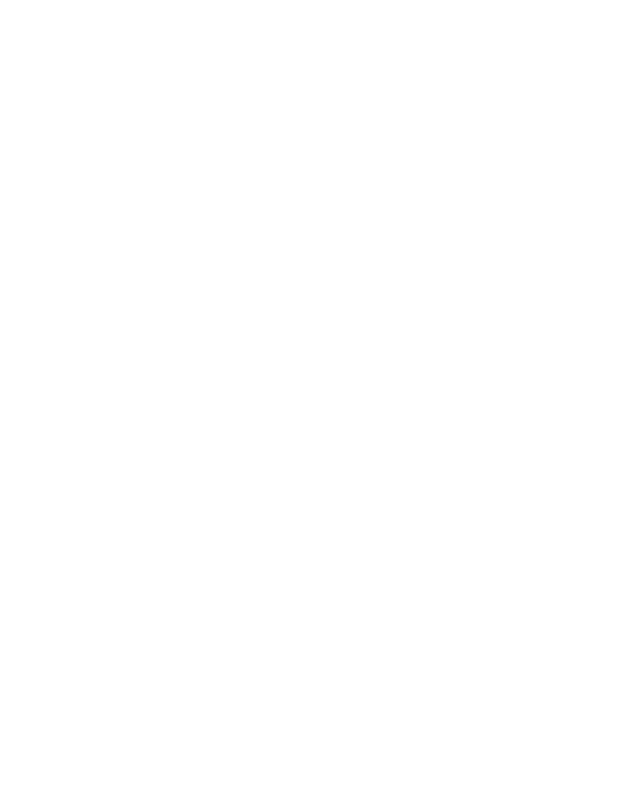
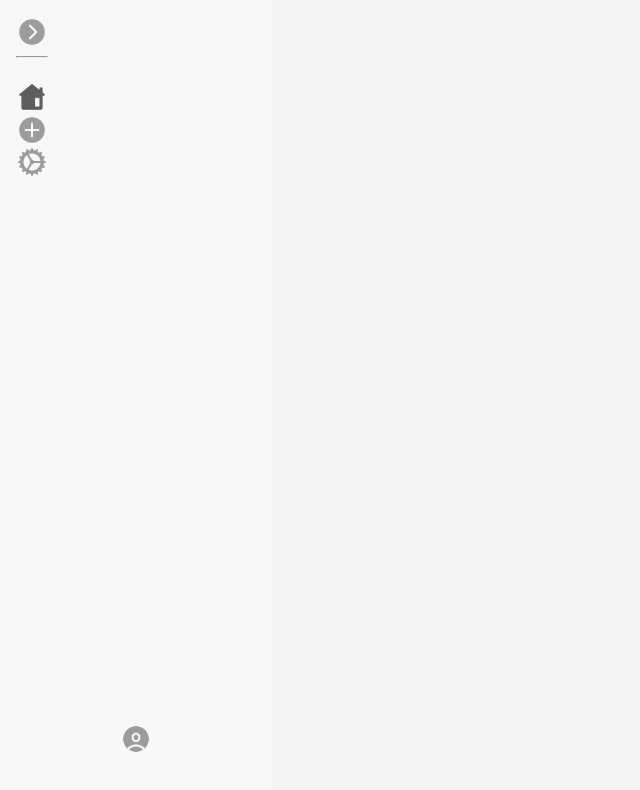
Before and after one commit to Chrstjan/React-Book.it, a React (Vite) app: page / in a window 1280 px wide. Shown: the top 790 px of the page, without its empty margins (0-640 px from the left). Built offline with nearby package versions, Linux system fonts and the light colour scheme.

Commit message:
Made the sidebar

```diff
--- a/src/App.scss
+++ b/src/App.scss
@@ -1,3 +1,4 @@
+@use "./styles/variables" as *;
 @import url("https://fonts.googleapis.com/css2?family=Roboto+Flex:opsz,wght@8..144,100..1000&display=swap");
 
 html {
@@ -10,4 +11,5 @@
   padding: 0;
   font-family: "Roboto Flex", sans-serif;
   min-height: 100vh;
+  background: $background-color;
 }
--- /dev/null
+++ b/src/components/Icon/Icon.jsx
@@ -0,0 +1,5 @@
+import s from "./Icon.module.scss";
+
+export const Icon = ({ src, alt, type }) => {
+  return <img className={`${s.iconStyling} ${s[type]}`} src={src} alt={alt} />;
+};
--- /dev/null
+++ b/src/components/Icon/Icon.module.scss
@@ -0,0 +1,7 @@
+.iconStyling {
+  width: 100%;
+
+  &.flip {
+    transform: rotate(180deg);
+  }
+}
--- /dev/null
+++ b/src/components/Sidebar/Sidebar.jsx
@@ -0,0 +1,43 @@
+import { useState } from "react";
+import { Icon } from "../Icon/Icon";
+import s from "./Sidebar.module.scss";
+
+export const Sidebar = () => {
+  const [isOpen, setIsOpen] = useState(false);
+
+  const openSidebar = () => {
+    setIsOpen((prev) => !prev);
+  };
+
+  return (
+    <div className={`${s.sidebarStyling} ${isOpen ? s.openStyling : ""}`}>
+      <span>
+        <span onClick={() => openSidebar()} className={s.iconWrapper}>
+          {isOpen ? <p>Close</p> : null}
+          <Icon src="./Next page.svg" type={isOpen ? "flip" : ""} />
+        </span>
+        <hr />
+      </span>
+      <span className={s.sidebarIcons}>
+        <span className={s.iconWrapper}>
+          {isOpen ? <p>Home</p> : null}
+          <Icon src="./Home.svg" />
+        </span>
+        <span className={s.iconWrapper}>
+          {isOpen ? <p>Add event</p> : null}
+          <Icon src="./Plus.svg" />
+        </span>
+        <span className={s.iconWrapper}>
+          {isOpen ? <p>Settings</p> : null}
+          <Icon src="./Settings.svg" />
+        </span>
+      </span>
+      <span className={s.sidebarProfile}>
+        <span className={isOpen ? s.iconWrapper : ""}>
+          {isOpen ? <p>Profile</p> : null}
+          <Icon src="./Test Account.svg" />
+        </span>
+      </span>
+    </div>
+  );
+};
--- /dev/null
+++ b/src/components/Sidebar/Sidebar.module.scss
@@ -0,0 +1,39 @@
+@use "../../styles/mixins" as m;
+@use "../../styles/variables" as *;
+
+.sidebarStyling {
+  @include m.flexBox(column, start, start, 1rem);
+  position: relative;
+  background: $white-color;
+  height: 100vh;
+  width: 20vw;
+  padding: 1rem 0rem 0rem 1rem;
+
+  &.openStyling {
+    width: 35vw;
+
+    img {
+      width: 30%;
+    }
+  }
+
+  .iconWrapper {
+    @include m.flexBox(row, space-between, center, 1rem);
+  }
+
+  .sidebarProfile {
+    position: absolute;
+    bottom: 7%;
+    left: 50%;
+    transform: translate(-50%);
+
+    .iconWrapper {
+      padding-right: 3rem;
+      gap: 2rem;
+    }
+
+    img {
+      width: 100%;
+    }
+  }
+}
--- /dev/null
+++ b/src/components/Wrapper/Wrapper.jsx
@@ -0,0 +1,5 @@
+import s from "./Wrapper.module.scss";
+
+export const Wrapper = ({ children }) => {
+  return <section className={`${s.wrapperStyling}`}>{children}</section>;
+};
--- /dev/null
+++ b/src/components/Wrapper/Wrapper.module.scss
@@ -0,0 +1,2 @@
+.wrapperStyling {
+}
--- a/src/layouts/MainLayout.jsx
+++ b/src/layouts/MainLayout.jsx
@@ -1,10 +1,10 @@
 import { Outlet } from "react-router-dom";
-import { Navbar } from "../components/Navbar/Navbar";
+import { Sidebar } from "../components/Sidebar/Sidebar";
 
 export const MainLayout = () => {
   return (
     <>
-      <Navbar />
+      <Sidebar />
       <Outlet />
     </>
   );
--- a/src/styles/_variables.scss
+++ b/src/styles/_variables.scss
@@ -6,3 +6,4 @@
 $grey-color: #c9e4de;
 $blue-color: #c6def1;
 $salmon-color: #f7c9d4;
+$background-color: #f5f5f5;
```
